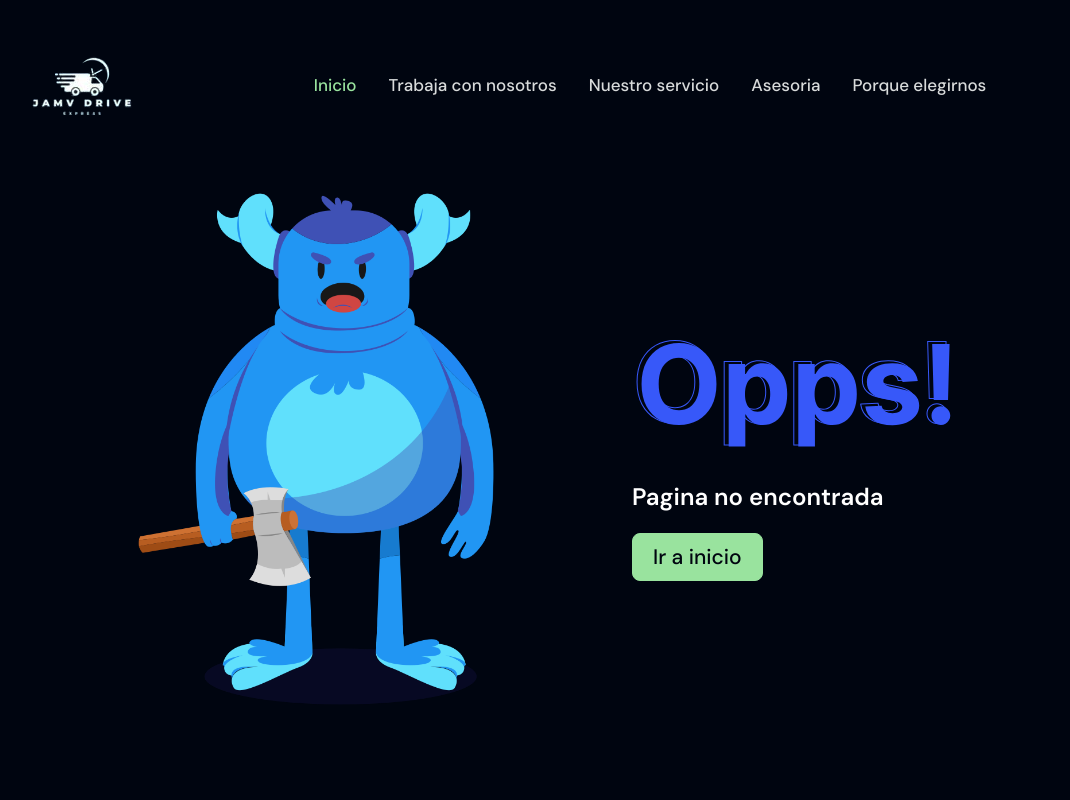
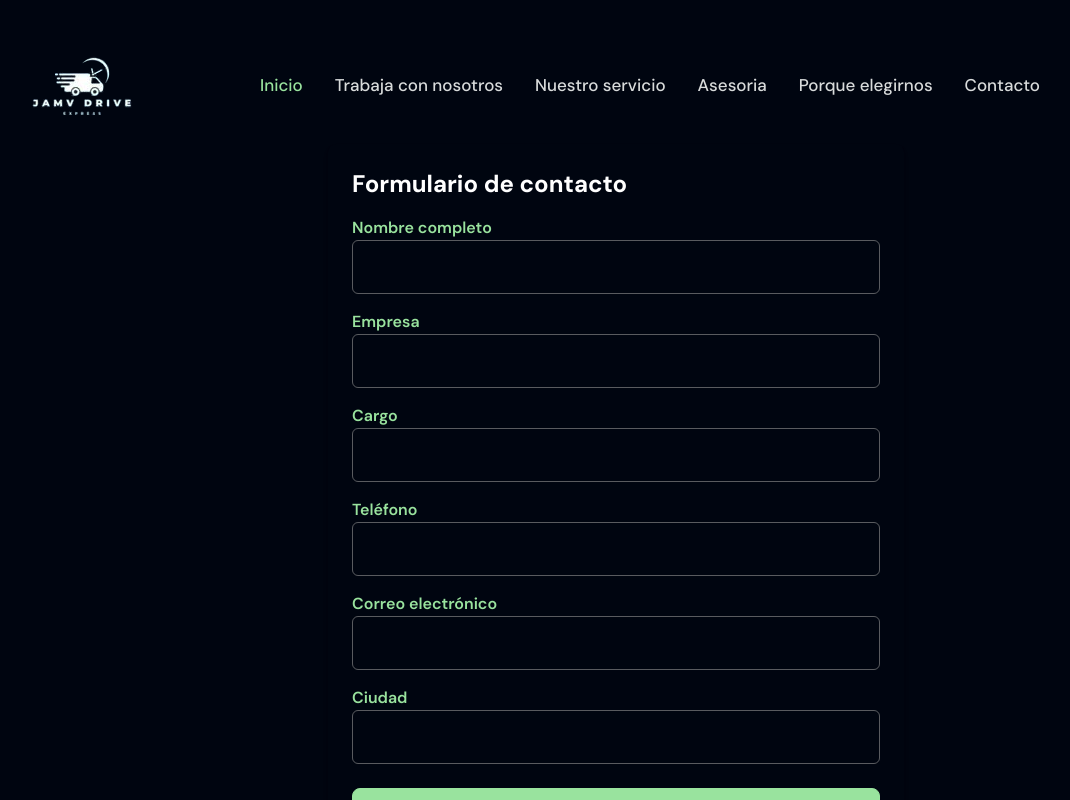
Before and after one commit to nichagiro/jamvDrive, a Next.js app: page /contacto in a window 1280 px wide. Before the commit this address had no page. Shown: the top 800 px of the page, without its empty margins (24-1094 px from the left). Built offline with nearby package versions, Linux system fonts and the light colour scheme.

Commit message:
add contact-form

```diff
--- a/package.json
+++ b/package.json
@@ -10,6 +10,7 @@
     "deploy": "next build & firebase deploy"
   },
   "dependencies": {
+    "@emailjs/browser": "^4.4.1",
     "@iconify/icons-ion": "^1.2.10",
     "@iconify/react": "^5.2.1",
     "axios": "^1.8.4",
--- /dev/null
+++ b/src/app/contacto/page.tsx
@@ -0,0 +1,75 @@
+"use client";
+import Button from "@/components/Common/Button";
+import Input from "@/components/Common/Input";
+import { send } from "@emailjs/browser";
+import { useActionState } from "react";
+
+const onSubmit = async (state: null | string, formData: FormData) => {
+  const form = Object.fromEntries(formData.entries());
+
+  return await send("service_u2blit9", "template_72rk6ho", form, { publicKey: "gqYX4Ymt1loQwr9O-" })
+    .then(() => null)
+    .catch(() => "Error al enviar el formulario")
+}
+
+export default function ContactoPage() {
+  const [error, submitAction, isPending] = useActionState(onSubmit, null)
+
+  return (
+    <section className="pt-36 pb-6 bg-gray-100 min-h-screen">
+      <form className="max-w-xl mx-auto bg-darkmode p-6 rounded-lg shadow-md space-y-4" action={submitAction}>
+        <h2 className="text-2xl font-bold text-white">Formulario de contacto</h2>
+
+        <Input
+          name="name"
+          title="Nombre completo"
+          type="text"
+          required
+        />
+
+        <Input
+          name="company"
+          title="Empresa"
+          type="text"
+        />
+
+        <Input
+          name="job"
+          title="Cargo"
+          type="text"
+          required
+        />
+
+        <Input
+          name="phone"
+          title="Teléfono"
+          type="text"
+          required
+          pattern="^[0-9]{10,}$"
+        />
+
+        <Input
+          name="email"
+          title="Correo electrónico"
+          type="email"
+        />
+
+        <Input
+          name="city"
+          title="Ciudad"
+          type="text"
+          required
+        />
+
+        <Button type="submit" className="w-full mt-2" isLoading={isPending}>
+          Enviar
+        </Button>
+
+        <p className="text-red-500 text-sm">
+          {error ? "Error al enviar el formulario. Inténtalo de nuevo." : ""}
+        </p>
+
+      </form>
+    </section>
+  )
+}
--- a/src/components/Common/Button.tsx
+++ b/src/components/Common/Button.tsx
@@ -1,7 +1,9 @@
 import React from "react";
+import Spinner from "./Spinner";
 
 interface ButtonProps extends React.ButtonHTMLAttributes<HTMLButtonElement> {
   variant?: "filled" | "outlined";
+  isLoading?: boolean;
 };
 
 const baseClasses =
@@ -12,12 +14,15 @@ const variants = {
   outlined: "bg-transparent border border-primary text-primary hover:bg-primary hover:text-darkmode",
 };
 
-export const Button: React.FC<ButtonProps> = ({ children, variant = "filled", ...props }) => (
+export const Button: React.FC<ButtonProps> = ({ children, className, disabled, isLoading, variant = "filled", ...props }) => (
   <button
     {...props}
-    className={`${baseClasses} ${variants[variant]}`}
+    className={`${baseClasses} ${variants[variant]} ${className}`}
+    disabled={disabled || isLoading}
   >
-    {children}
+    <div className="flex items-center justify-center gap-x-4">
+      {children} {isLoading && <Spinner />}
+    </div>
   </button>
 );
 
--- a/src/components/Common/Input.tsx
+++ b/src/components/Common/Input.tsx
@@ -3,7 +3,7 @@ import React, { InputHTMLAttributes } from 'react'
 const Input: React.FC<InputHTMLAttributes<HTMLInputElement>> = ({ title, ...props }) => {
   return (
     <>
-      <label htmlFor={props.name ?? props.id} className='pb-1 font-semibold'>
+      <label htmlFor={props.name ?? props.id} className='pb-1 font-semibold text-primary'>
         {title}
       </label>
 
--- a/src/components/Common/Loader.tsx
+++ b/src/components/Common/Loader.tsx
@@ -2,9 +2,7 @@ import React from "react";
 
 const Loader = () => {
   return (
-    <span
-      className={`ml-1.5 h-4 w-4 animate-spin rounded-full border-2 border-solid border-white border-t-transparent dark:border-t-transparent`}
-    ></span>
+    <span className={`ml-1.5 h-4 w-4 animate-spin rounded-full border-2 border-solid border-white border-t-transparent dark:border-t-transparent`} />
   );
 };
 
--- /dev/null
+++ b/src/components/Common/Spinner.tsx
@@ -0,0 +1,24 @@
+export default function Spinner() {
+  return (
+    <div className="flex items-center justify-center">
+      <div className="relative">
+        <div className="relative w-6 h-6">
+          {/* Círculo externo (gira horario) */}
+          <div
+            className="absolute w-full h-full rounded-full border-[3px] border-gray-100/10 border-r-[#0ff] border-b-[#0ff] animate-spin"
+            style={{ animationDuration: "3s" }}
+          ></div>
+
+          {/* Círculo interno (gira antihorario) */}
+          <div
+            className="absolute w-full h-full rounded-full border-[3px] border-gray-100/10 border-t-[#0ff] animate-spin"
+            style={{ animationDuration: "2s", animationDirection: "reverse" }}
+          ></div>
+        </div>
+
+        {/* Efecto de brillo */}
+        <div className="absolute inset-0 bg-gradient-to-tr from-[#0ff]/10 via-transparent to-[#0ff]/5 animate-pulse rounded-full blur-sm"></div>
+      </div>
+    </div>
+  );
+}
--- a/src/components/Common/Text.tsx
+++ b/src/components/Common/Text.tsx
@@ -3,7 +3,7 @@ import React, { TextareaHTMLAttributes } from 'react'
 const Text: React.FC<TextareaHTMLAttributes<HTMLTextAreaElement>> = ({ title, ...props }) => {
   return (
     <>
-      <label htmlFor={props.name ?? props.id} className='pb-1 font-semibold'>
+      <label htmlFor={props.name ?? props.id} className='pb-1 font-semibold text-primary'>
         {title}
       </label>
 
--- a/src/components/Layout/Header/Navigation/menuData.tsx
+++ b/src/components/Layout/Header/Navigation/menuData.tsx
@@ -6,4 +6,5 @@ export const headerData: HeaderItem[] = [
   { label: "Nuestro servicio", href: "/#nuestro-servicio" },
   { label: "Asesoria", href: "/#asesoria" },
   { label: "Porque elegirnos", href: "/#porque-elegirnos" },
+  { label: "Contacto", href: "/contacto" },
 ];
```
Also changed, not shown: 1 other file (tests, documents, lock files or other folders).
